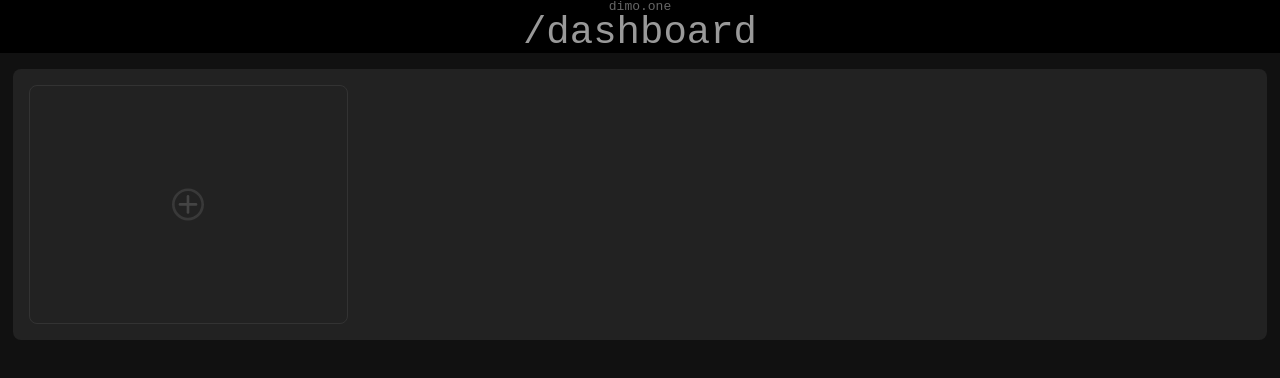
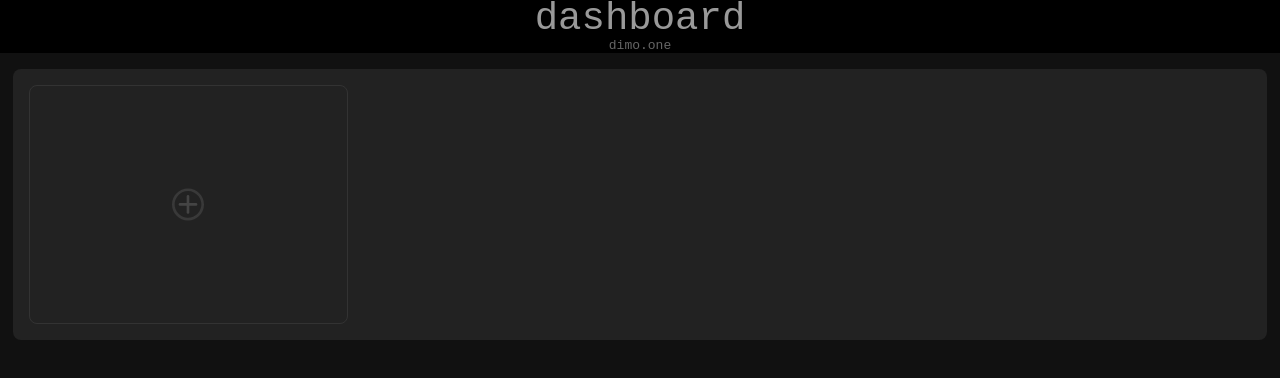
Before and after one commit to DigitalMoleMan/dashboard, a plain HTML site: page index.html in a window 1280 px wide. Drawn offline with nearby package versions, Linux system fonts and the light colour scheme.

Commit message:
updated header

```diff
--- a/index.html
+++ b/index.html
@@ -14,8 +14,9 @@
 </head>
 
 <body>
+
+    <header id="header2">dashboard</header>
     <header id="header1">dimo.one</header>
-    <header id="header2">/dashboard</header>
     <div id="dashboard">
         <div id="newPanel" onclick="newPanel();">
             <svg id="icon_add" xmlns="http://www.w3.org/2000/svg" viewBox="0 0 384 384">
```
Also changed, not shown: script.js (line endings or trailing spaces), 1 other file.
